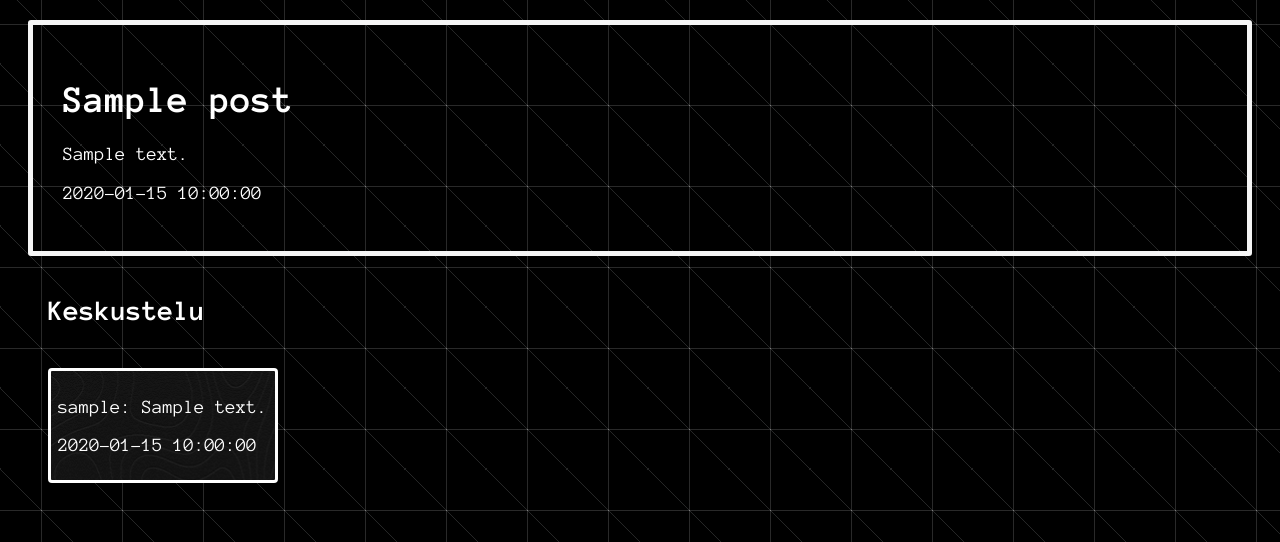
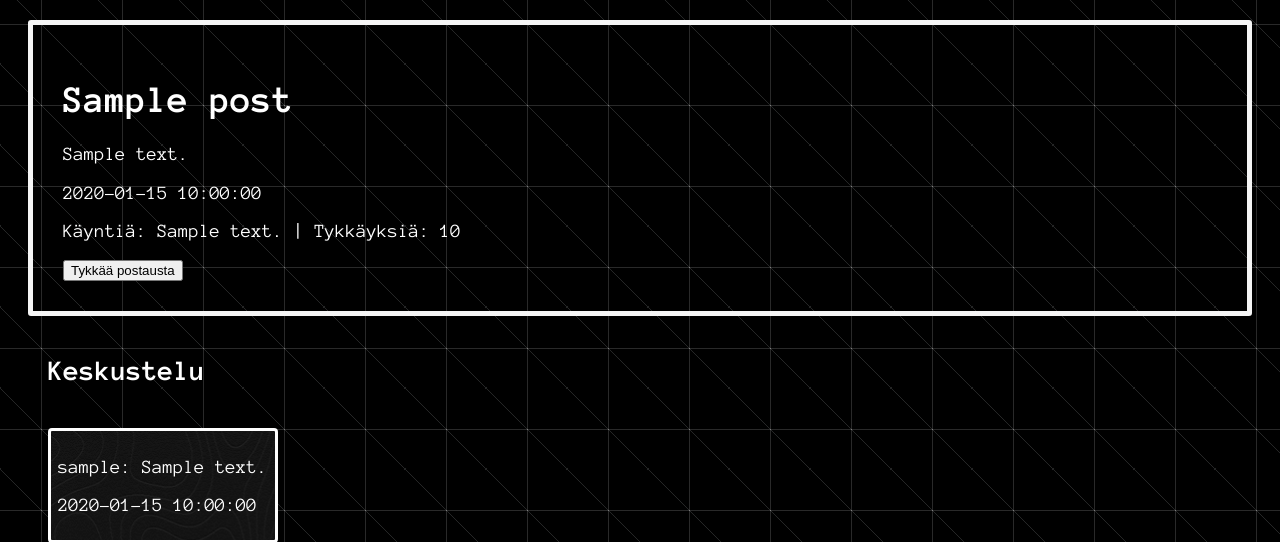
Before and after one commit to NonPlayChar/tietokone-forum, a Flask app: template templates/post-page.html in a window 1280 px wide. Shown: the part 98-640 px from the top of the page. Run offline with Flask 3, Linux system fonts and the light colour scheme; the template is opened without the code that fills it: most values are stand-ins (such as "Sample title", 1, 10 or a date in 2020).

Commit message:
Add visit and like statistics

```diff
--- a/templates/post-page.html
+++ b/templates/post-page.html
@@ -12,6 +12,10 @@
         <a href="/edit/{{ post.get('postid') }}" id="edit">Muokkaa postausta</a>
     {% endif %}
     <p>{{ post.get('timestamp') }}</p>
+    <p>Käyntiä: {{ stats.get('visits') }} | Tykkäyksiä: {{ stats.get('likes') }}</p>
+    <form action="{{ url_for('like_post', postid=post.get('postid')) }}" method="post">
+      <button type="submit">Tykkää postausta</button>
+    </form>
   </div>
   <div id="comments">
     <h2>Keskustelu</h2>
--- a/templates/userpage.html
+++ b/templates/userpage.html
@@ -5,7 +5,10 @@
 {% block content %}
   <div>
     <h1>Käyttäjän {{ user.get('username') }} profiili</h1>
-    <p></p>
+    <p>Käyntiä: {{ stats.get('visits') }} | Tykkäyksiä: {{ stats.get('likes') }}</p>
+    <form action="{{ url_for('like_user', userid=user.get('userid')) }}" method="post">
+      <button type="submit">Tykkää profiilista</button>
+    </form>
   </div>
 
   <div>
```
